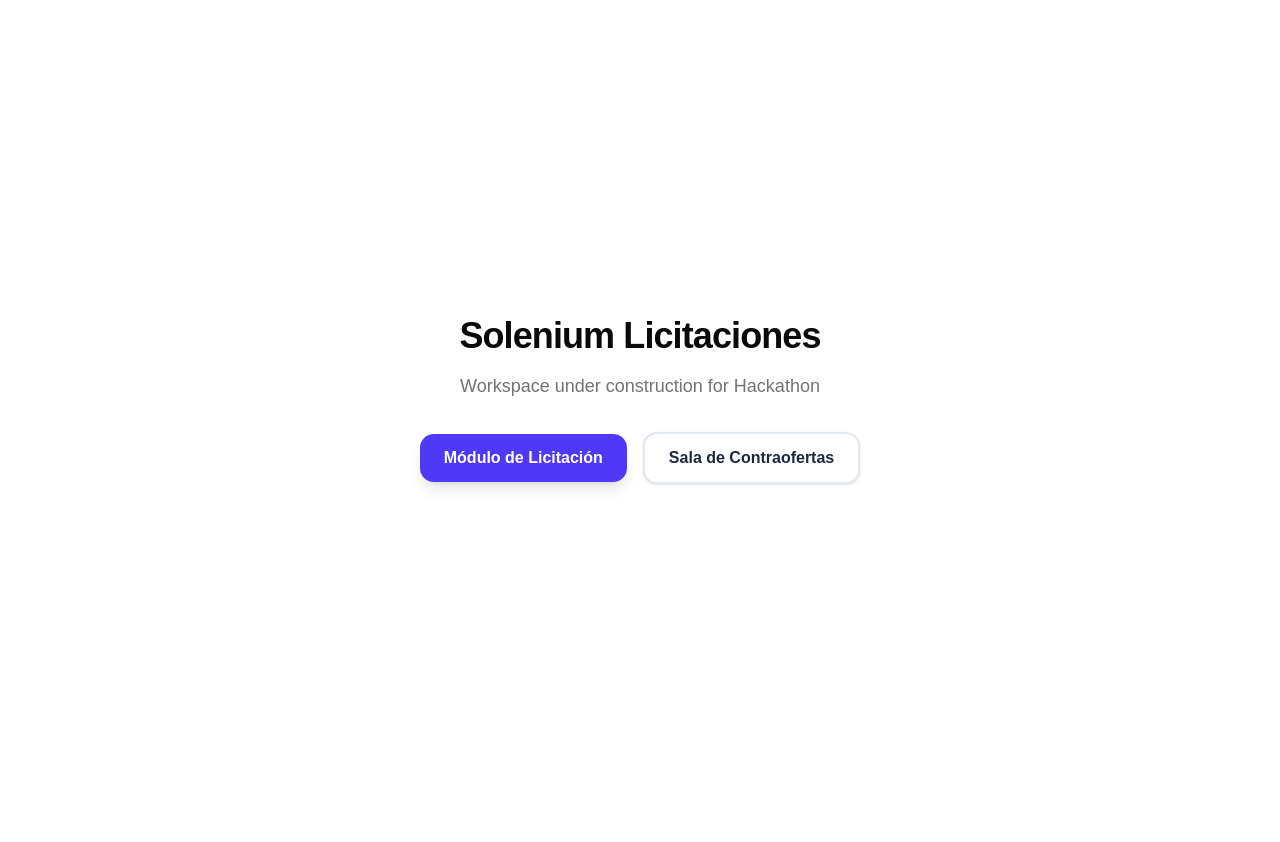
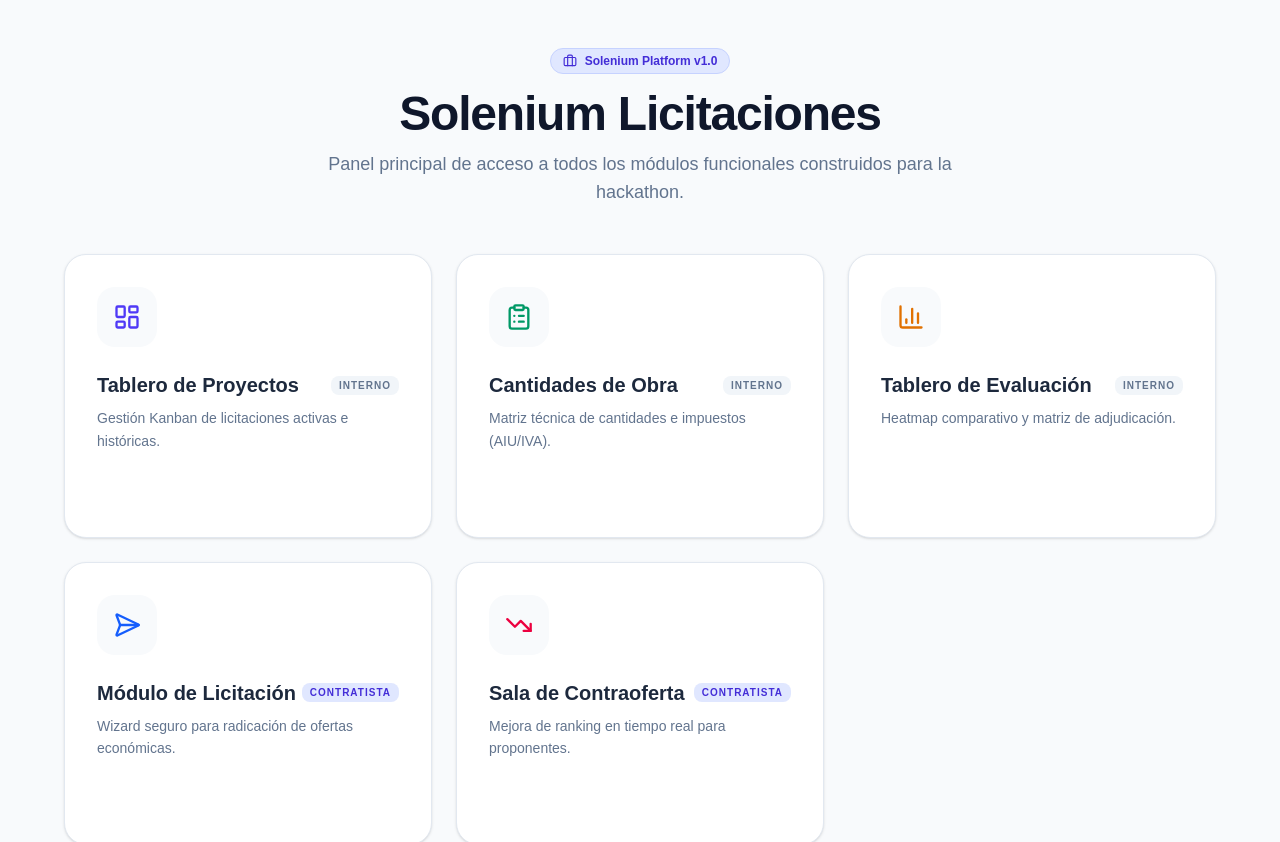
Before and after one commit to andresa-oss/Cerrando-ciclos, a React app in the folder frontend/: page / in a window 1280 px wide. Shown: the top 842 px of the page. Before the commit the page ends 800 px from the top, so only its background shows below. Built offline with nearby package versions, Linux system fonts and the light colour scheme; the HTML template or start-up script is replaced by a standard one.

Commit message:
feat: Implement core routing with root layout and module dashboard.

```diff
--- a/frontend/src/routes/__root.tsx
+++ b/frontend/src/routes/__root.tsx
@@ -1,14 +1,31 @@
-import { createRootRouteWithContext, Outlet } from '@tanstack/react-router'
+import { createRootRouteWithContext, Outlet, Link, useRouterState } from '@tanstack/react-router'
 import { Toaster } from '@/components/ui/sonner'
 import type { QueryClient } from '@tanstack/react-query'
+import { Home } from 'lucide-react'
 
 export const Route = createRootRouteWithContext<{
   queryClient: QueryClient
 }>()({
-  component: () => (
-    <>
-      <Outlet />
-      <Toaster />
-    </>
-  ),
+  component: () => {
+    const state = useRouterState()
+    const isHome = state.location.pathname === '/'
+
+    return (
+      <div className="min-h-screen relative">
+        <Outlet />
+        {!isHome && (
+          <div className="fixed bottom-6 right-6 z-50">
+            <Link
+              to="/"
+              className="flex items-center gap-2 px-4 py-2 bg-slate-900 text-white rounded-full shadow-2xl hover:bg-slate-800 hover:scale-105 active:scale-95 transition-all font-bold text-sm border border-white/10"
+            >
+              <Home size={18} />
+              Panel Principal
+            </Link>
+          </div>
+        )}
+        <Toaster />
+      </div>
+    )
+  },
 })
--- a/frontend/src/routes/index.tsx
+++ b/frontend/src/routes/index.tsx
@@ -1,31 +1,102 @@
-import { createFileRoute } from '@tanstack/react-router'
+import { createFileRoute, Link } from '@tanstack/react-router'
+import {
+  Briefcase,
+  ClipboardList,
+  BarChart3,
+  SendHorizontal,
+  TrendingDown,
+  LayoutDashboard
+} from 'lucide-react'
 
 export const Route = createFileRoute('/')({
   component: Index,
 })
 
 function Index() {
+  const modules = [
+    {
+      title: 'Tablero de Proyectos',
+      description: 'Gestión Kanban de licitaciones activas e históricas.',
+      to: '/projects',
+      icon: <LayoutDashboard className="text-indigo-600" size={28} />,
+      role: 'Interno'
+    },
+    {
+      title: 'Cantidades de Obra',
+      description: 'Matriz técnica de cantidades e impuestos (AIU/IVA).',
+      to: '/projects/proj-001/tenders',
+      icon: <ClipboardList className="text-emerald-600" size={28} />,
+      role: 'Interno'
+    },
+    {
+      title: 'Tablero de Evaluación',
+      description: 'Heatmap comparativo y matriz de adjudicación.',
+      to: '/projects/proj-001/evaluation',
+      icon: <BarChart3 className="text-amber-600" size={28} />,
+      role: 'Interno'
+    },
+    {
+      title: 'Módulo de Licitación',
+      description: 'Wizard seguro para radicación de ofertas económicas.',
+      to: '/bidding',
+      icon: <SendHorizontal className="text-blue-600" size={28} />,
+      role: 'Contratista'
+    },
+    {
+      title: 'Sala de Contraoferta',
+      description: 'Mejora de ranking en tiempo real para proponentes.',
+      to: '/counteroffer',
+      icon: <TrendingDown className="text-rose-600" size={28} />,
+      role: 'Contratista'
+    }
+  ]
+
   return (
-    <div className="flex min-h-screen items-center justify-center p-4">
-      <div className="text-center space-y-4">
-        <h1 className="text-4xl font-bold tracking-tight">Solenium Licitaciones</h1>
-        <p className="text-muted-foreground text-lg mb-8">
-          Workspace under construction for Hackathon
-        </p>
-        <div className="flex flex-col sm:flex-row gap-4 justify-center items-center mt-4">
-          <a
-            href="/bidding"
-            className="inline-flex items-center justify-center px-6 py-3 rounded-xl bg-indigo-600 text-white font-bold hover:bg-indigo-700 transition shadow-lg hover:shadow-indigo-500/25 w-full sm:w-auto"
-          >
-            Módulo de Licitación
-          </a>
-          <a
-            href="/counteroffer"
-            className="inline-flex items-center justify-center px-6 py-3 rounded-xl bg-white border-2 border-slate-200 text-slate-800 font-bold hover:bg-slate-50 hover:border-slate-300 transition shadow-sm w-full sm:w-auto"
-          >
-            Sala de Contraofertas
-          </a>
+    <div className="min-h-screen bg-slate-50 flex flex-col items-center justify-center p-6 sm:p-12 animate-in fade-in duration-700">
+      <div className="max-w-6xl w-full">
+        <header className="text-center mb-12">
+          <div className="inline-flex items-center gap-2 px-3 py-1 rounded-full bg-indigo-100 text-indigo-700 text-xs font-bold mb-4 border border-indigo-200">
+            <Briefcase size={14} /> Solenium Platform v1.0
+          </div>
+          <h1 className="text-5xl font-black text-slate-900 tracking-tight">Solenium Licitaciones</h1>
+          <p className="text-slate-500 text-lg mt-3 max-w-2xl mx-auto">
+            Panel principal de acceso a todos los módulos funcionales construidos para la hackathon.
+          </p>
+        </header>
+
+        <div className="grid grid-cols-1 md:grid-cols-2 lg:grid-cols-3 gap-6">
+          {modules.map((mod) => (
+            <Link
+              key={mod.to}
+              to={mod.to}
+              className="group bg-white p-8 rounded-3xl border border-slate-200 shadow-sm hover:shadow-xl hover:shadow-indigo-500/10 hover:border-indigo-300 transition-all duration-300 flex flex-col"
+            >
+              <div className="p-4 bg-slate-50 rounded-2xl w-fit group-hover:bg-indigo-50 transition-colors mb-6">
+                {mod.icon}
+              </div>
+              <div className="flex-1">
+                <div className="flex items-center justify-between mb-2">
+                  <h3 className="text-xl font-bold text-slate-800">{mod.title}</h3>
+                  <span className={`text-[10px] font-black uppercase tracking-widest px-2 py-0.5 rounded-md ${
+                    mod.role === 'Interno' ? 'bg-slate-100 text-slate-500' : 'bg-indigo-100 text-indigo-700'
+                  }`}>
+                    {mod.role}
+                  </span>
+                </div>
+                <p className="text-slate-500 text-sm leading-relaxed">
+                  {mod.description}
+                </p>
+              </div>
+              <div className="mt-8 flex items-center gap-2 text-sm font-bold text-indigo-600 opacity-0 group-hover:opacity-100 translate-x-[-10px] group-hover:translate-x-0 transition-all">
+                Ir al módulo <SendHorizontal size={14} />
+              </div>
+            </Link>
+          ))}
         </div>
+
+        <footer className="mt-16 text-center text-slate-400 text-sm font-medium">
+          Hackathon Solenium • 2026 • Construcción de Futuro
+        </footer>
       </div>
     </div>
   )
```
